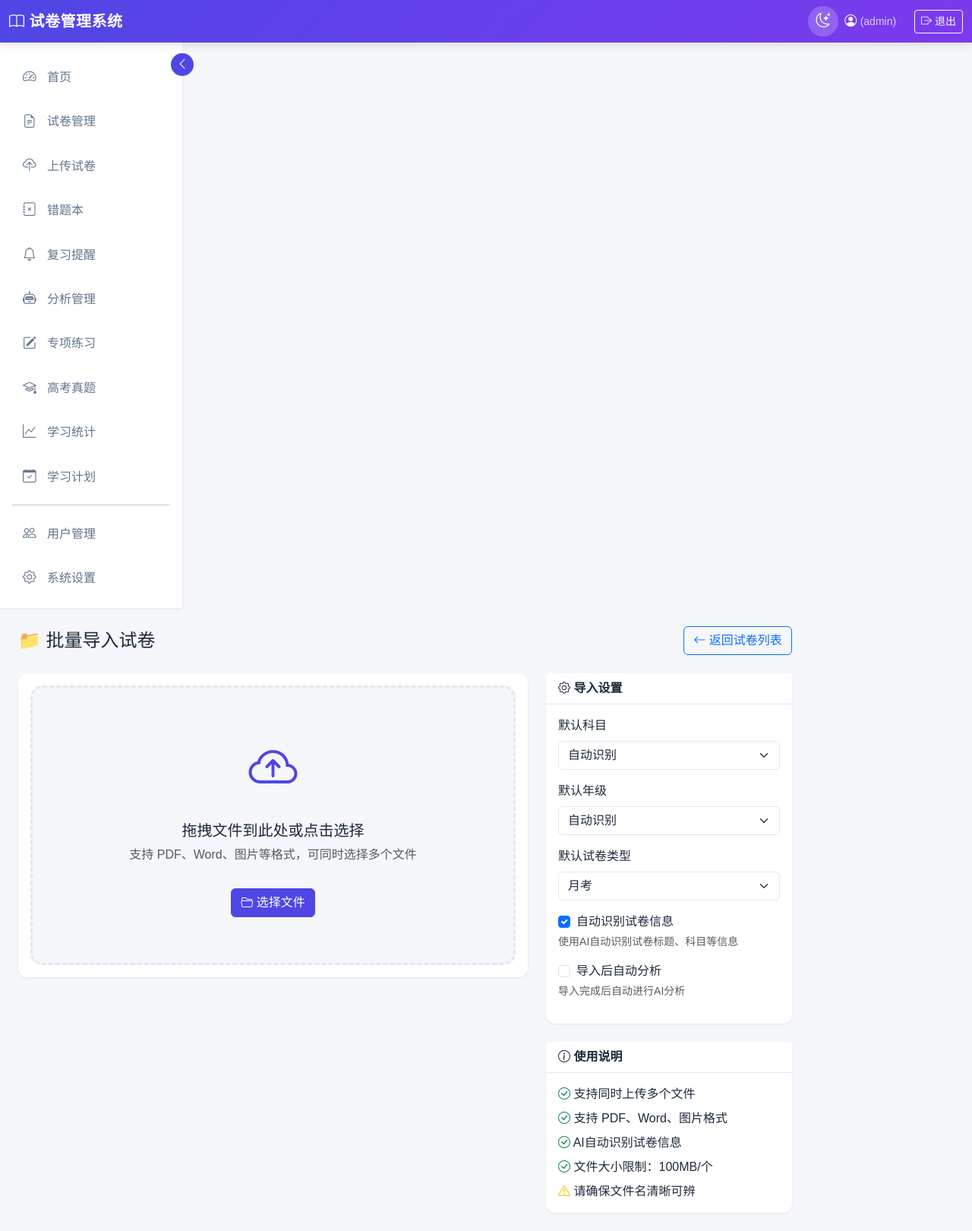
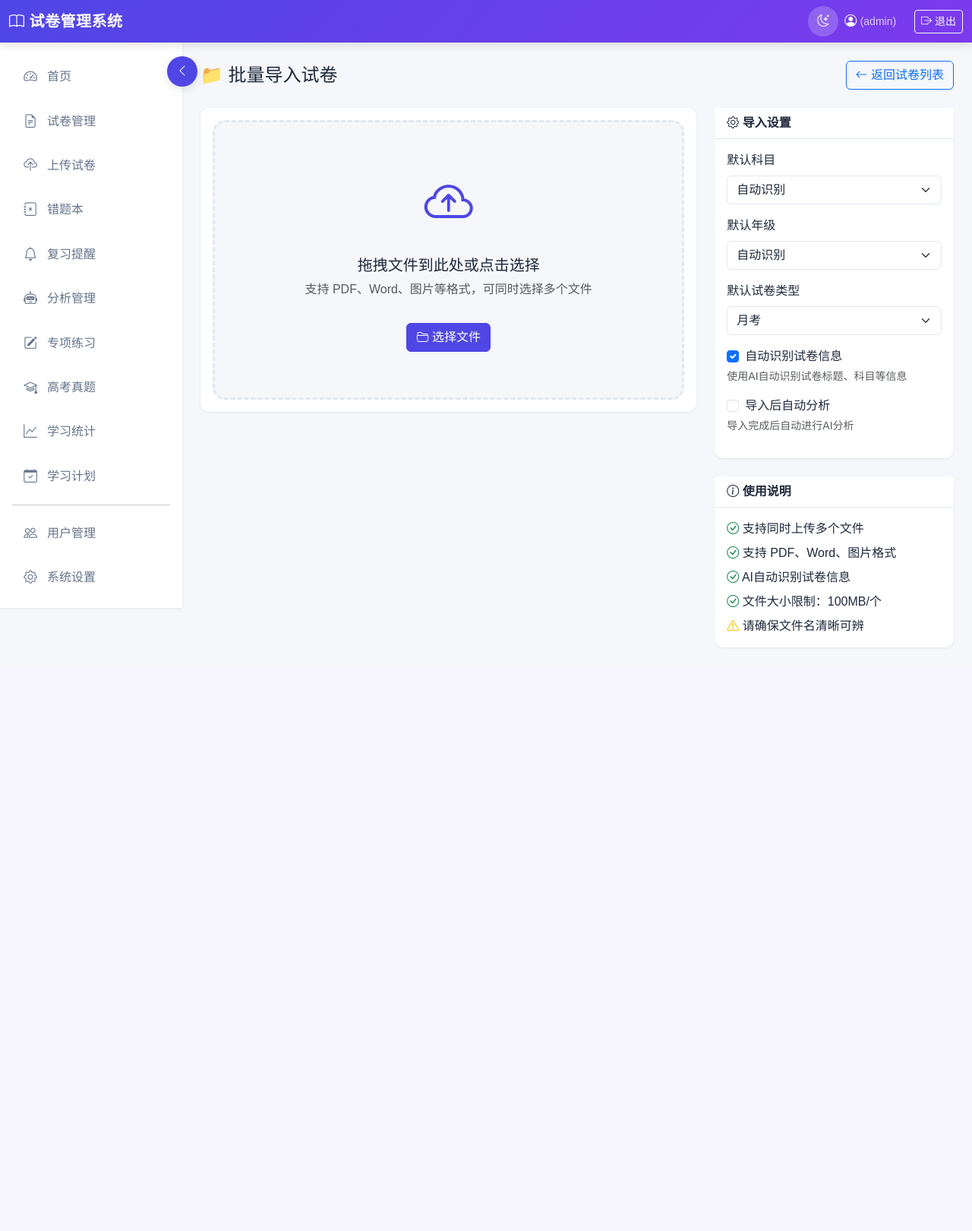
Before and after one commit to jqlbxabc-bot/exam-system, a Flask app: page /exams/batch-import in a window 1280 px wide. Shown: the whole page at 76% size. After the commit the page ends 853 px from the top, so only its background shows below. Run offline with Flask 2, Linux system fonts and the light colour scheme; the visitor is signed in with stand-in values (Sample User, id 1).

Commit message:
fix: stabilize sidebar and main content layout

```diff
--- a/templates/base.html
+++ b/templates/base.html
@@ -7,14 +7,12 @@
     <link href="https://cdn.jsdelivr.net/npm/bootstrap@5.3.0/dist/css/bootstrap.min.css" rel="stylesheet">
     <link href="https://cdn.jsdelivr.net/npm/bootstrap-icons@1.10.0/font/bootstrap-icons.css" rel="stylesheet">
     <style>
-        /* ========== CSS变量 ========== */
         :root {
             --primary: #4f46e5;
             --primary-dark: #4338ca;
-            --primary-light: #818cf8;
             --bg-body: #f5f7fa;
-            --bg-card: white;
-            --bg-sidebar: white;
+            --bg-card: #ffffff;
+            --bg-sidebar: #ffffff;
             --bg-navbar: linear-gradient(135deg, var(--primary) 0%, #7c3aed 100%);
             --text-primary: #1e293b;
             --text-secondary: #64748b;
@@ -24,11 +22,11 @@
             --shadow-md: 0 4px 12px rgba(0,0,0,0.1);
             --shadow-lg: 0 8px 25px rgba(0,0,0,0.15);
             --sidebar-width: 240px;
-            --sidebar-collapsed: 70px;
+            --sidebar-collapsed: 76px;
+            --navbar-height: 56px;
             --transition-speed: 0.3s;
         }
 
-        /* 深色模式变量 */
         [data-theme="dark"] {
             --bg-body: #0f172a;
             --bg-card: #1e293b;
@@ -90,13 +81,13 @@
             to { transform: rotate(360deg); }
         }
 
-        /* ========== 导航栏 ========== */
         .navbar {
+            min-height: var(--navbar-height);
             background: var(--bg-navbar);
             box-shadow: var(--shadow-md);
             position: sticky;
             top: 0;
-            z-index: 1000;
+            z-index: 1100;
         }
 
         .navbar-brand {
@@ -104,27 +95,42 @@
             letter-spacing: 0.5px;
         }
 
-        /* ========== 侧边栏 ========== */
+        .app-shell {
+            display: flex;
+            align-items: stretch;
+            min-height: calc(100vh - var(--navbar-height));
+            width: 100%;
+        }
+
         .sidebar {
-            min-height: calc(100vh - 56px);
+            flex: 0 0 var(--sidebar-width);
+            width: var(--sidebar-width);
+            min-width: var(--sidebar-width);
+            max-width: var(--sidebar-width);
+            min-height: calc(100vh - var(--navbar-height));
+            height: calc(100vh - var(--navbar-height));
+            position: sticky;
+            top: var(--navbar-height);
             background: var(--bg-sidebar);
             box-shadow: var(--shadow-sm);
-            width: var(--sidebar-width);
-            transition: width var(--transition-speed) ease;
-            position: sticky;
-            top: 56px;
-            height: calc(100vh - 56px);
             overflow-y: auto;
             overflow-x: hidden;
+            z-index: 1000;
+            transition: flex-basis var(--transition-speed), width var(--transition-speed), min-width var(--transition-speed), max-width var(--transition-speed), transform var(--transition-speed);
         }
 
         .sidebar.collapsed {
+            flex-basis: var(--sidebar-collapsed);
             width: var(--sidebar-collapsed);
+            min-width: var(--sidebar-collapsed);
+            max-width: var(--sidebar-collapsed);
         }
 
         .sidebar .nav-link {
+            display: flex;
+            align-items: center;
             color: var(--text-secondary);
-            padding: 12px 20px;
+            padding: 12px 18px;
             border-radius: 8px;
             margin: 4px 10px;
             white-space: nowrap;
@@ -144,11 +150,21 @@
 
         .sidebar .nav-link i {
             width: 24px;
+            min-width: 24px;
             margin-right: 10px;
             font-size: 1.1rem;
+            text-align: center;
         }
 
-        .sidebar.collapsed .nav-link span {
+        .sidebar.collapsed .nav-link {
+            justify-content: center;
+            padding: 12px;
+            margin-left: 8px;
+            margin-right: 8px;
+        }
+
+        .sidebar.collapsed .nav-link span,
+        .sidebar.collapsed hr {
             display: none;
         }
 
@@ -156,18 +172,12 @@
             margin-right: 0;
         }
 
-        .sidebar.collapsed .nav-link {
-            text-align: center;
-            padding: 12px;
-        }
-
-        /* 侧边栏切换按钮 */
         .sidebar-toggle {
             position: fixed;
-            left: 225px;
-            top: 70px;
-            width: 30px;
-            height: 30px;
+            left: calc(var(--sidebar-width) - 20px);
+            top: calc(var(--navbar-height) + 18px);
+            width: 40px;
+            height: 40px;
             background: var(--primary);
             color: white;
             border: none;
@@ -176,28 +186,29 @@
             align-items: center;
             justify-content: center;
             cursor: pointer;
-            z-index: 1001;
+            z-index: 1200;
+            box-shadow: var(--shadow-md);
             transition: left var(--transition-speed), transform var(--transition-speed);
-            box-shadow: var(--shadow-sm);
         }
 
         .sidebar-toggle:hover {
-            transform: scale(1.1);
+            transform: scale(1.06);
         }
 
         .sidebar-toggle.collapsed {
-            left: 55px;
-        }
-
-        .sidebar-toggle i {
-            transition: transform var(--transition-speed);
+            left: calc(var(--sidebar-collapsed) - 20px);
         }
 
         .sidebar-toggle.collapsed i {
             transform: rotate(180deg);
         }
 
-        /* ========== 卡片 ========== */
+        .main-content {
+            flex: 1 1 auto;
+            min-width: 0;
+            padding: 24px;
+        }
+
         .card {
             border: none;
             border-radius: 12px;
@@ -387,30 +351,11 @@
             transform: scale(1.1);
         }
 
-        .theme-toggle i {
-            font-size: 1.2rem;
-        }
+        ::-webkit-scrollbar { width: 8px; height: 8px; }
+        ::-webkit-scrollbar-track { background: var(--bg-body); }
+        ::-webkit-scrollbar-thumb { background: var(--text-muted); border-radius: 4px; }
+        ::-webkit-scrollbar-thumb:hover { background: var(--text-secondary); }
 
-        /* ========== 滚动条 ========== */
-        ::-webkit-scrollbar {
-            width: 8px;
-            height: 8px;
-        }
-
-        ::-webkit-scrollbar-track {
-            background: var(--bg-body);
-        }
-
-        ::-webkit-scrollbar-thumb {
-            background: var(--text-muted);
-            border-radius: 4px;
-        }
-
-        ::-webkit-scrollbar-thumb:hover {
-            background: var(--text-secondary);
-        }
-
-        /* ========== 提醒徽章 ========== */
         .notification-badge {
             position: absolute;
             top: -5px;
@@ -433,37 +378,29 @@
             100% { box-shadow: 0 0 0 0 rgba(239, 68, 68, 0); }
         }
 
-        /* ========== 主内容区 ========== */
-        .main-content {
-            transition: margin-left var(--transition-speed);
-        }
-
-        .sidebar.collapsed ~ .main-content {
-            margin-left: var(--sidebar-collapsed);
-        }
-
-        /* ========== 响应式 ========== */
         @media (max-width: 768px) {
+            .app-shell { display: block; }
             .sidebar {
                 position: fixed;
-                left: -240px;
-                z-index: 1000;
+                left: 0;
+                top: var(--navbar-height);
+                height: calc(100vh - var(--navbar-height));
+                transform: translateX(-100%);
+                max-width: var(--sidebar-width);
             }
-
-            .sidebar.mobile-show {
-                left: 0;
+            .sidebar.mobile-show { transform: translateX(0); }
+            .sidebar-toggle {
+                left: 12px;
+                top: calc(var(--navbar-height) + 12px);
             }
-
-            .sidebar-toggle {
-                left: 10px;
-                top: 70px;
-            }
+            .sidebar-toggle.collapsed { left: 12px; }
+            .main-content { padding: 16px; }
+            .navbar .text-white { display: none; }
         }
     </style>
     {% block extra_css %}{% endblock %}
 </head>
 <body>
-    <!-- 页面加载动画 -->
     <div class="page-loader" id="pageLoader">
         <div class="loader-spinner"></div>
     </div>
@@ -491,72 +426,56 @@
         </div>
     </nav>
 
-    <div class="container-fluid">
-        <div class="row">
-            <!-- 侧边栏 -->
-            <div class="col-lg-2 col-md-3 sidebar p-0" id="sidebar">
+    <div class="app-shell">
+        <aside class="sidebar" id="sidebar">
             <nav class="nav flex-column py-3">
-                    <a class="nav-link {% if request.endpoint == 'dashboard' %}active{% endif %}"
-                       href="{{ url_for('dashboard') }}">
+                <a class="nav-link {% if request.endpoint == 'dashboard' %}active{% endif %}" href="{{ url_for('dashboard') }}">
                     <i class="bi bi-speedometer2"></i> <span>首页</span>
                 </a>
-                    <a class="nav-link {% if 'exam' in request.endpoint %}active{% endif %}"
-                       href="{{ url_for('exam_list') }}">
+                <a class="nav-link {% if 'exam' in request.endpoint %}active{% endif %}" href="{{ url_for('exam_list') }}">
                     <i class="bi bi-file-earmark-text"></i> <span>试卷管理</span>
                 </a>
-                    <a class="nav-link {% if request.endpoint == 'upload_exam' %}active{% endif %}"
-                       href="{{ url_for('upload_exam') }}">
+                <a class="nav-link {% if request.endpoint == 'upload_exam' %}active{% endif %}" href="{{ url_for('upload_exam') }}">
                     <i class="bi bi-cloud-upload"></i> <span>上传试卷</span>
                 </a>
-                    <a class="nav-link {% if 'mistake' in request.endpoint %}active{% endif %}"
-                       href="{{ url_for('mistake_list') }}">
+                <a class="nav-link {% if 'mistake' in request.endpoint %}active{% endif %}" href="{{ url_for('mistake_list') }}">
                     <i class="bi bi-journal-x"></i> <span>错题本</span>
                 </a>
-                    <a class="nav-link {% if request.endpoint == 'review_reminder' %}active{% endif %}"
-                       href="{{ url_for('review_reminder') }}">
+                <a class="nav-link {% if request.endpoint == 'review_reminder' %}active{% endif %}" href="{{ url_for('review_reminder') }}">
                     <i class="bi bi-bell"></i> <span>复习提醒</span>
                 </a>
-                    <a class="nav-link {% if 'analysis' in request.endpoint %}active{% endif %}"
-                       href="{{ url_for('analysis_list') }}">
+                <a class="nav-link {% if 'analysis' in request.endpoint %}active{% endif %}" href="{{ url_for('analysis_list') }}">
                     <i class="bi bi-robot"></i> <span>分析管理</span>
                 </a>
-                    <a class="nav-link {% if 'practice' in request.endpoint or 'correction' in request.endpoint %}active{% endif %}"
-                       href="{{ url_for('practice_list') }}">
+                <a class="nav-link {% if 'practice' in request.endpoint or 'correction' in request.endpoint %}active{% endif %}" href="{{ url_for('practice_list') }}">
                     <i class="bi bi-pencil-square"></i> <span>专项练习</span>
                 </a>
-                    <a class="nav-link {% if 'gaokao' in request.endpoint %}active{% endif %}"
-                       href="{{ url_for('gaokao_list') }}">
+                <a class="nav-link {% if 'gaokao' in request.endpoint %}active{% endif %}" href="{{ url_for('gaokao_list') }}">
                     <i class="bi bi-mortarboard"></i> <span>高考真题</span>
                 </a>
-                    <a class="nav-link {% if 'stats' in request.endpoint %}active{% endif %}"
-                       href="{{ url_for('study_stats') }}">
+                <a class="nav-link {% if 'stats' in request.endpoint %}active{% endif %}" href="{{ url_for('study_stats') }}">
                     <i class="bi bi-graph-up"></i> <span>学习统计</span>
                 </a>
-                    <a class="nav-link {% if request.endpoint == 'study_plan' %}active{% endif %}"
-                       href="{{ url_for('study_plan') }}">
+                <a class="nav-link {% if request.endpoint == 'study_plan' %}active{% endif %}" href="{{ url_for('study_plan') }}">
                     <i class="bi bi-calendar-check"></i> <span>学习计划</span>
                 </a>
                 {% if session.user.role == 'admin' %}
                 <hr class="my-2 mx-3">
-                    <a class="nav-link {% if request.endpoint == 'user_list' %}active{% endif %}"
-                       href="{{ url_for('user_list') }}">
+                <a class="nav-link {% if request.endpoint == 'user_list' %}active{% endif %}" href="{{ url_for('user_list') }}">
                     <i class="bi bi-people"></i> <span>用户管理</span>
                 </a>
-                    <a class="nav-link {% if request.endpoint == 'settings' %}active{% endif %}"
-                       href="{{ url_for('settings') }}">
+                <a class="nav-link {% if request.endpoint == 'settings' %}active{% endif %}" href="{{ url_for('settings') }}">
                     <i class="bi bi-gear"></i> <span>系统设置</span>
                 </a>
                 {% endif %}
             </nav>
-            </div>
+        </aside>
 
-            <!-- 侧边栏切换按钮 -->
-            <button class="sidebar-toggle" id="sidebarToggle" onclick="toggleSidebar()">
+        <button class="sidebar-toggle" id="sidebarToggle" onclick="toggleSidebar()" aria-label="切换侧边栏">
             <i class="bi bi-chevron-left"></i>
         </button>
 
-            <!-- 主内容区 -->
-            <div class="col-lg-10 col-md-9 p-4 main-content" id="mainContent">
+        <main class="main-content" id="mainContent">
             {% with messages = get_flashed_messages(with_categories=true) %}
                 {% if messages %}
                     {% for category, message in messages %}
@@ -567,68 +486,61 @@
                     {% endfor %}
                 {% endif %}
             {% endwith %}
-
             {% block content %}{% endblock %}
-            </div>
-        </div>
+        </main>
     </div>
 
     <script src="https://cdn.jsdelivr.net/npm/bootstrap@5.3.0/dist/js/bootstrap.bundle.min.js"></script>
     <script src="https://cdn.jsdelivr.net/npm/marked/marked.min.js"></script>
     <script>
-        // ========== 页面加载动画 ==========
         window.addEventListener('load', function() {
             setTimeout(function() {
-                document.getElementById('pageLoader').classList.add('hidden');
+                const loader = document.getElementById('pageLoader');
+                if (loader) loader.classList.add('hidden');
             }, 500);
         });
 
-        // ========== 深色模式切换 ==========
         function toggleTheme() {
             const html = document.documentElement;
-            const currentTheme = html.getAttribute('data-theme');
-            const newTheme = currentTheme === 'dark' ? 'light' : 'dark';
-
+            const newTheme = html.getAttribute('data-theme') === 'dark' ? 'light' : 'dark';
             html.setAttribute('data-theme', newTheme);
             localStorage.setItem('theme', newTheme);
-
             const icon = document.getElementById('themeIcon');
-            icon.className = newTheme === 'dark' ? 'bi bi-sun' : 'bi bi-moon-stars';
+            if (icon) icon.className = newTheme === 'dark' ? 'bi bi-sun' : 'bi bi-moon-stars';
         }
 
-        // 初始化主题
         function initTheme() {
             const savedTheme = localStorage.getItem('theme') || 'light';
             document.documentElement.setAttribute('data-theme', savedTheme);
+            const icon = document.getElementById('themeIcon');
+            if (icon) icon.className = savedTheme === 'dark' ? 'bi bi-sun' : 'bi bi-moon-stars';
+        }
 
-            const icon = document.getElementById('themeIcon');
-            if (icon) {
-                icon.className = savedTheme === 'dark' ? 'bi bi-sun' : 'bi bi-moon-stars';
+        function toggleSidebar() {
+            const sidebar = document.getElementById('sidebar');
+            const toggle = document.getElementById('sidebarToggle');
+            const isMobile = window.matchMedia('(max-width: 768px)').matches;
+
+            if (isMobile) {
+                sidebar.classList.toggle('mobile-show');
+                return;
+            }
+
+            const isCollapsed = sidebar.classList.toggle('collapsed');
+            toggle.classList.toggle('collapsed', isCollapsed);
+            localStorage.setItem('sidebarCollapsed', isCollapsed ? 'true' : 'false');
+        }
+
+        function initSidebar() {
+            const sidebar = document.getElementById('sidebar');
+            const toggle = document.getElementById('sidebarToggle');
+            if (!sidebar || !toggle) return;
+            if (localStorage.getItem('sidebarCollapsed') === 'true') {
+                sidebar.classList.add('collapsed');
+                toggle.classList.add('collapsed');
             }
         }
 
-        // ========== 侧边栏折叠 ==========
-        function toggleSidebar() {
-            const sidebar = document.getElementById('sidebar');
-            const toggle = document.getElementById('sidebarToggle');
-            const isCollapsed = sidebar.classList.contains('collapsed');
-
-            sidebar.classList.toggle('collapsed');
-            toggle.classList.toggle('collapsed');
-
-            localStorage.setItem('sidebarCollapsed', !isCollapsed);
-        }
-
-        // 初始化侧边栏
-        function initSidebar() {
-            const isCollapsed = localStorage.getItem('sidebarCollapsed') === 'true';
-            if (isCollapsed) {
-                document.getElementById('sidebar').classList.add('collapsed');
-                document.getElementById('sidebarToggle').classList.add('collapsed');
-            }
-        }
-
-        // ========== 初始化 ==========
         document.addEventListener('DOMContentLoaded', function() {
             initTheme();
             initSidebar();
```
Also changed, not shown: other parts of templates/base.html (+16 -72 lines). Lines whose indentation alone changed are shown as unchanged.
